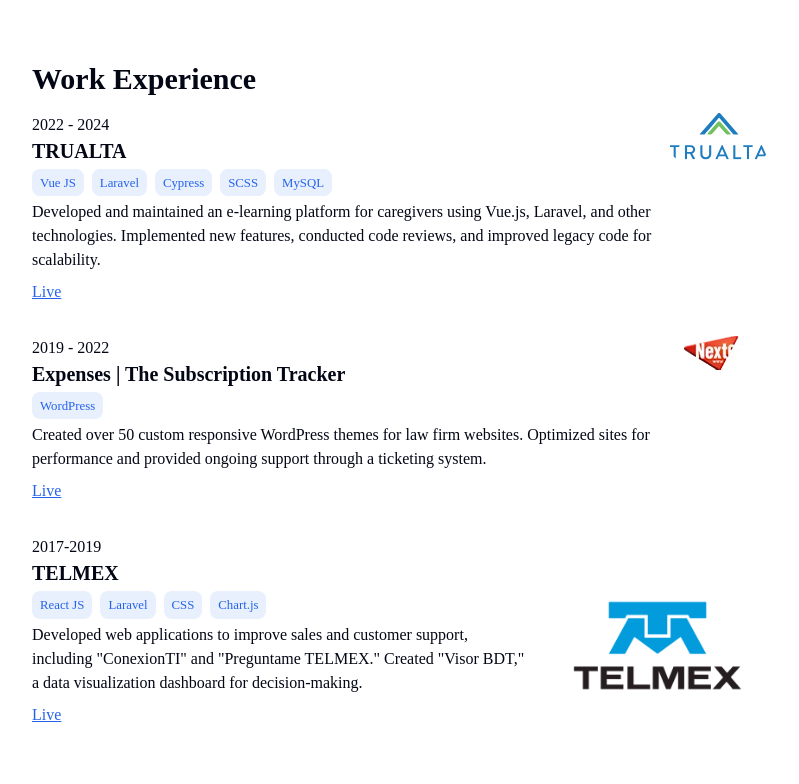
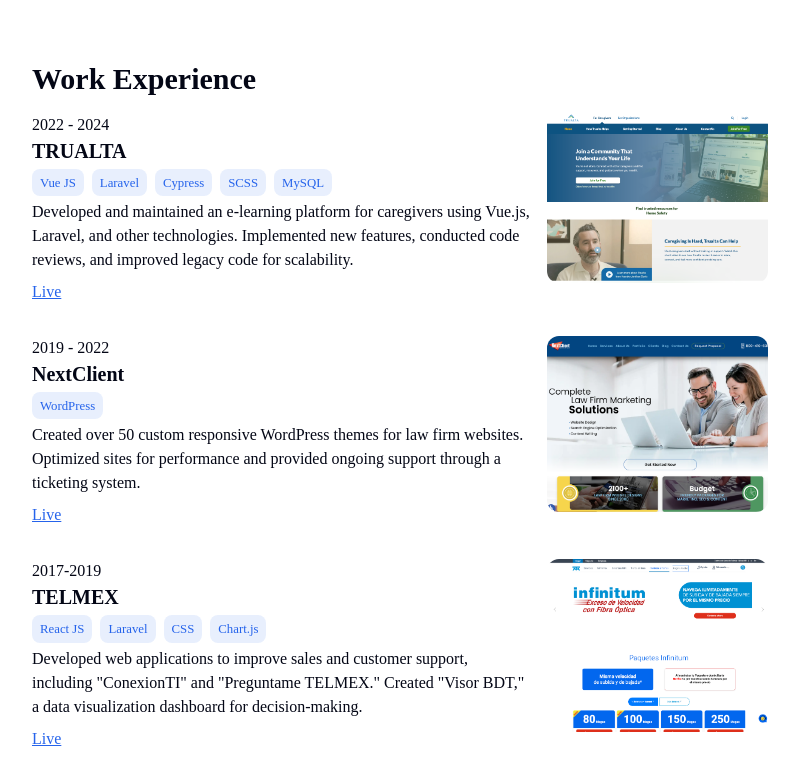
Before and after one commit to greensounds/jeda-portfolio, a plain HTML site: page index.html in a window 1280 px wide. Shown: the part 696-1480 px from the top of the page, without its empty margins (240-1039 px from the left). Drawn offline with Linux system fonts and the light colour scheme; a web font is replaced by a local one.

Commit message:
Update images

```diff
--- a/index.html
+++ b/index.html
@@ -108,7 +108,7 @@
                     </div>
                     <div class="img-div">
                         <img class="big-img"
-                            src="./img/logo-trualta.svg"
+                            src="./img/trualta-home.png"
                             alt="trualta-logo" />
                     </div>
                 </div>
@@ -117,7 +117,7 @@
                 <div class="project-card">
                     <div>
                         <p>2019 - 2022</p>
-                        <h4>Expenses | The Subscription Tracker</h4>
+                        <h4>NextClient</h4>
                         <div class="tech-list">
                             <div class="card-button-secondary">
                                 <p>WordPress</p>
@@ -131,7 +131,7 @@
                     </div>
                     <div class="img-div">
                         <img class="big-img"
-                            src="./img/nextclient.webp"
+                            src="./img/nextclient-home.png"
                             alt="nextclient-thumbnail" />
                     </div>
                 </div>
@@ -162,7 +162,7 @@
                     </div>
                     <div class="img-div">
                         <img class="big-img"
-                            src="./img/telmex-logo-0.png"
+                            src="./img/telmex-home.png"
                             alt="telmex-thumbnail" />
                     </div>
                 </div>
```
Also changed, not shown: img/nextclient-home.png (added), img/telmex-home.png (added), img/trualta-home.png (added).
